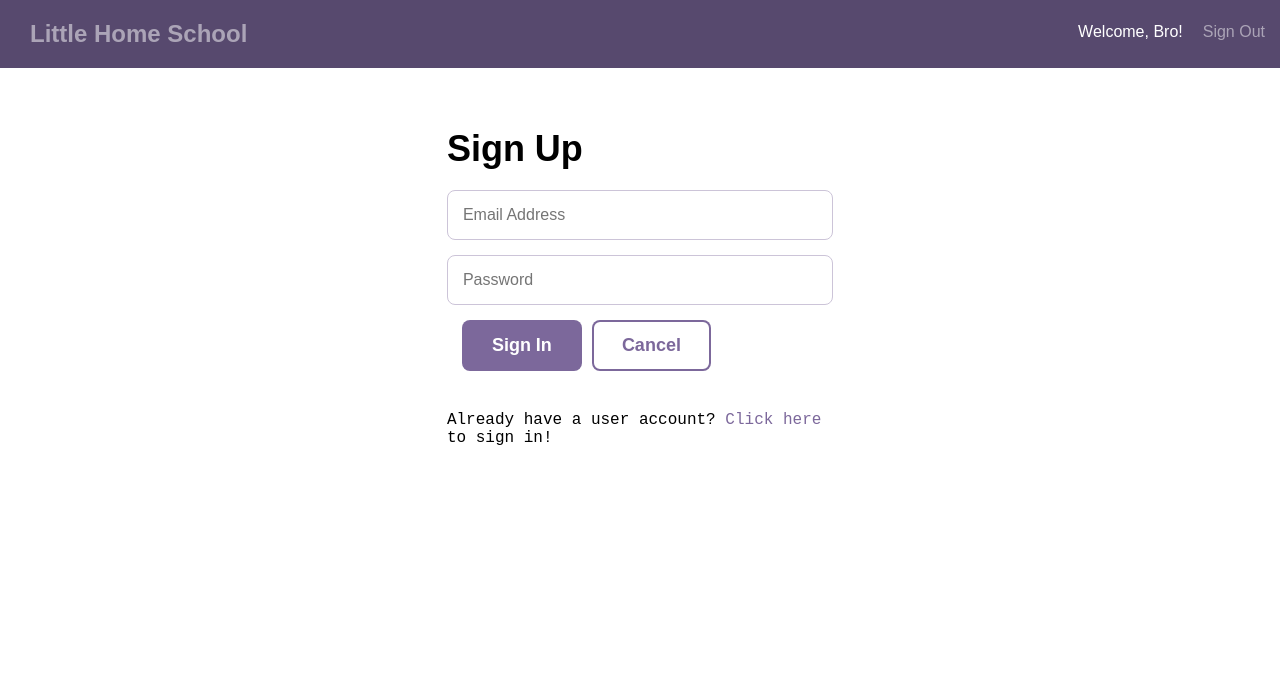
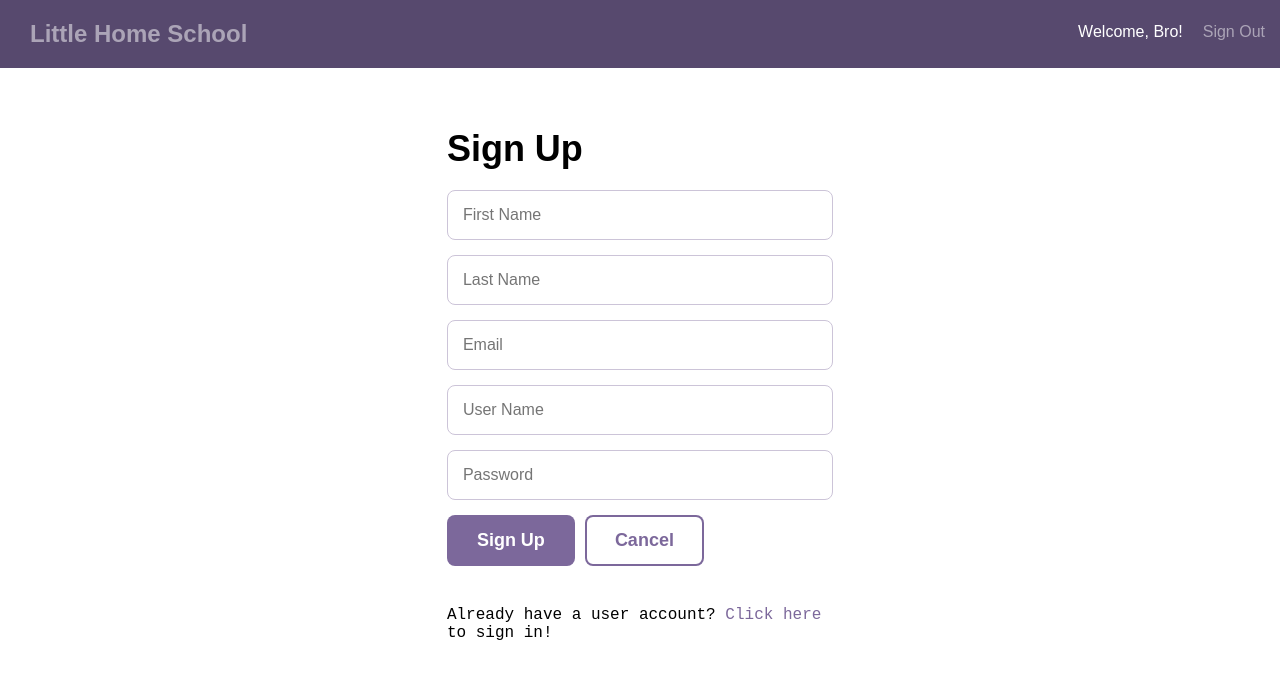
Before and after one commit to Jgobeille/School-Database-App, a React app in the folder client/: page /signup in a window 1280 px wide. Shown: the top 678 px of the page. Built offline with nearby package versions, Linux system fonts and the light colour scheme.

Commit message:
set up userSignUp route. Users can now create an account. One thing I would like to do though is to also check if username is also taken

```diff
--- a/client/src/components/Form.js
+++ b/client/src/components/Form.js
@@ -1,3 +1,5 @@
+/* eslint-disable react/button-has-type */
+/* eslint-disable react/prop-types */
 import React from 'react';
 
 /**
@@ -10,9 +12,7 @@ import React from 'react';
  *@returns error display and submit/cancel buttons of the form
  */
 
-export default props => {
-  const { cancel, errors, submit, submitButtonText, elements } = props;
-
+const Form = ({ cancel, errors, submit, submitButtonText, elements }) => {
   function handleSubmit(event) {
     event.preventDefault();
     submit();
@@ -61,3 +61,5 @@ function ErrorsDisplay({ errors }) {
 
   return errorsDisplay;
 }
+
+export default Form;
--- /dev/null
+++ b/client/src/components/NotFound.js
@@ -0,0 +1,10 @@
+import React from 'react';
+
+const NotFound = () => (
+  <div className="bounds">
+    <h1>Not Found</h1>
+    <p>Sorry! We couldn't find the page you're looking for.</p>
+  </div>
+);
+
+export default NotFound;
--- a/client/src/components/UserSignUp.js
+++ b/client/src/components/UserSignUp.js
@@ -1,6 +1,8 @@
+/* eslint-disable react/destructuring-assignment */
+/* eslint-disable react/prop-types */
 import React, { Component } from 'react';
 import { Link } from 'react-router-dom';
-// import Form from "./Form.js";
+import Form from './Form.js';
 
 /**
  * Renders a signUp Page
@@ -8,20 +10,80 @@ import { Link } from 'react-router-dom';
 
 export default class UserSignUp extends Component {
   state = {
-    name: '',
+    firstName: '',
+    lastName: '',
+    emailAddress: '',
     username: '',
     password: '',
     errors: [],
   };
 
+  change = event => {
+    const { name } = event.target;
+    const { value } = event.target;
+
+    this.setState(() => ({
+      [name]: value,
+    }));
+  };
+
+  submit = () => {
+    const { context } = this.props;
+
+    const {
+      firstName,
+      lastName,
+      emailAddress,
+      username,
+      password,
+    } = this.state;
+
+    // New user payload
+    const user = {
+      firstName,
+      lastName,
+      emailAddress,
+      username,
+      password,
+    };
+
+    context.data
+      .createUser(user)
+      .then(errors => {
+        if (errors.length) {
+          this.setState({ errors });
+        } else {
+          console.log(
+            `${username} is successfully signed up and authenticated!`
+          );
+        }
+      })
+      .catch(err => {
+        // handle rejected promises
+        console.log(err);
+        this.props.history.push('/error'); // push to history stack
+      });
+  };
+
+  cancel = () => {
+    this.props.history.push('/');
+  };
+
   render() {
-    const { name, username, password, errors } = this.state;
+    const {
+      firstName,
+      lastName,
+      emailAddress,
+      username,
+      password,
+      errors,
+    } = this.state;
 
     return (
       <div className="bounds">
         <div className="grid-33 centered signin">
           <h1>Sign Up</h1>
-          {/* <Form
+          <Form
             cancel={this.cancel}
             errors={errors}
             submit={this.submit}
@@ -29,12 +91,28 @@ export default class UserSignUp extends Component {
             elements={() => (
               <React.Fragment>
                 <input
-                  id="name"
-                  name="name"
+                  id="firstName"
+                  name="firstName"
                   type="text"
-                  value={name}
+                  value={firstName}
                   onChange={this.change}
-                  placeholder="Name"
+                  placeholder="First Name"
+                />
+                <input
+                  id="lastName"
+                  name="lastName"
+                  type="text"
+                  value={lastName}
+                  onChange={this.change}
+                  placeholder="Last Name"
+                />
+                <input
+                  id="emailAddress"
+                  name="emailAddress"
+                  type="text"
+                  value={emailAddress}
+                  onChange={this.change}
+                  placeholder="Email"
                 />
                 <input
                   id="username"
@@ -54,38 +132,8 @@ export default class UserSignUp extends Component {
                 />
               </React.Fragment>
             )}
-          /> */}
-          <form>
-            <div>
-              <input
-                id="emailAddress"
-                name="emailAddress"
-                type="text"
-                className=""
-                placeholder="Email Address"
-                value=""
-              />
-            </div>
-            <div>
-              <input
-                id="password"
-                name="password"
-                type="password"
-                className=""
-                placeholder="Password"
-                value=""
-              />
-            </div>
-            <div className="grid-100 pad-bottom">
-              <button className="button" type="submit">
-                Sign In
-              </button>
-              {/* // eslint-disable-next-line react/button-has-type */}
-              <button className="button button-secondary" type="submit">
-                Cancel
-              </button>
-            </div>
-          </form>
+          />
+
           <p>
             Already have a user account? <Link to="/signin">Click here</Link> to
             sign in!
```
